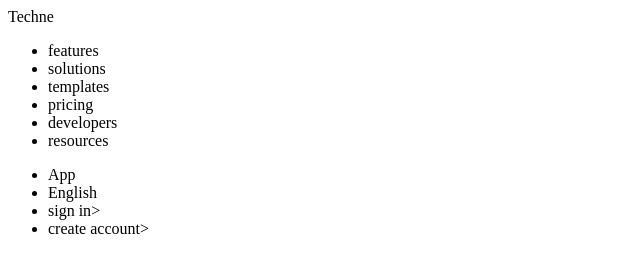
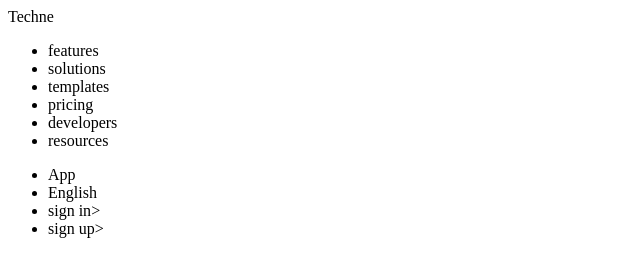
Before and after one commit to devhimank/InternPixel-Himank, a plain HTML site: page index.html in a window 1280 px wide. Shown: the full height of the page, 0-640 px from the left. Drawn offline with Linux system fonts and the light colour scheme.

Commit message:
minor change

```diff
--- a/index.html
+++ b/index.html
@@ -22,7 +22,7 @@
 			<li class="nav-bar-items">App</li>
 			<li class="nav-bar-items">English</li>
 			<li class="nav-bar-items"><buton>sign in</buton>></li>
-			<li class="nav-bar-items"><buton>create account</buton>></li>
+			<li class="nav-bar-items"><buton>sign up</buton>></li>
 		</ul>
 		</nav>
 	</body>
```
